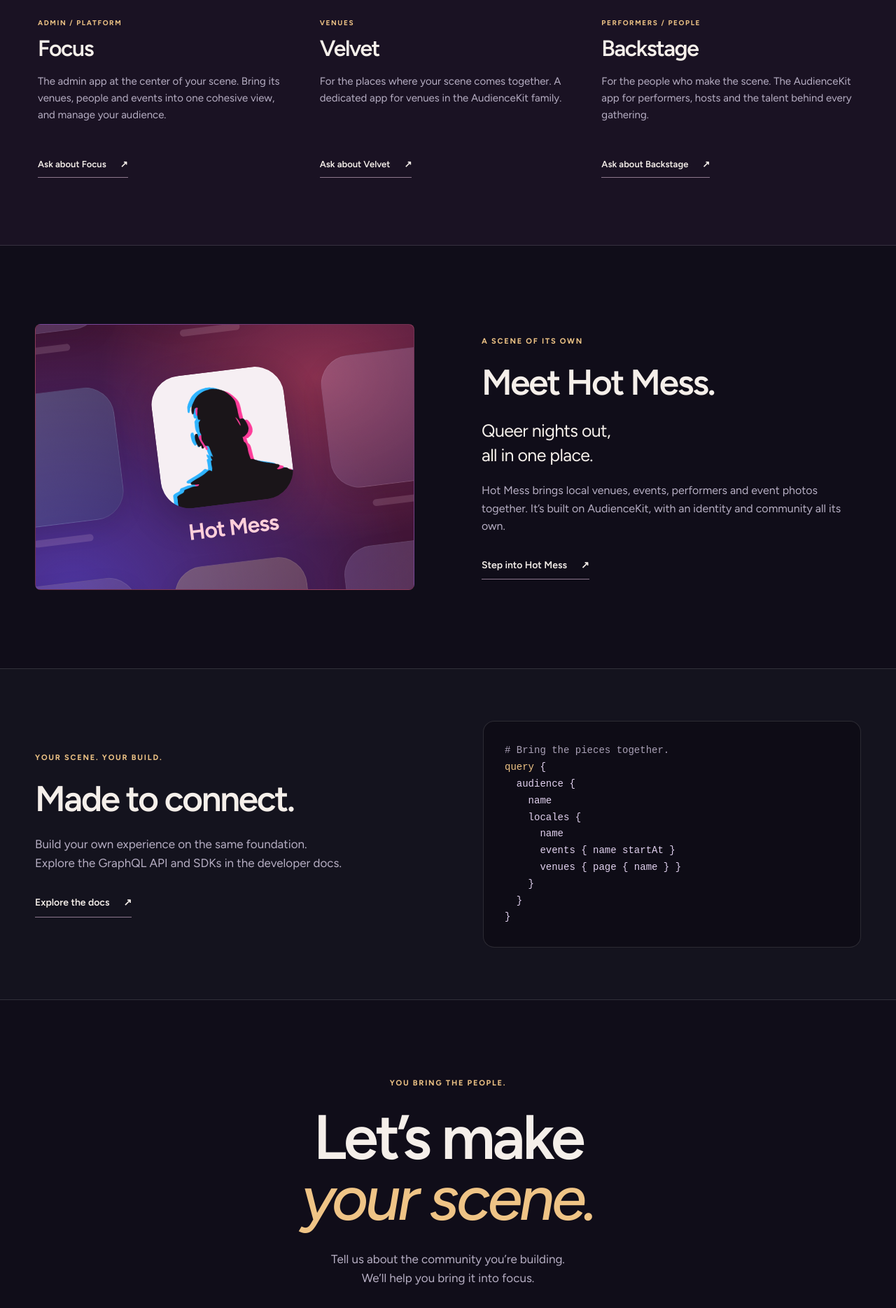
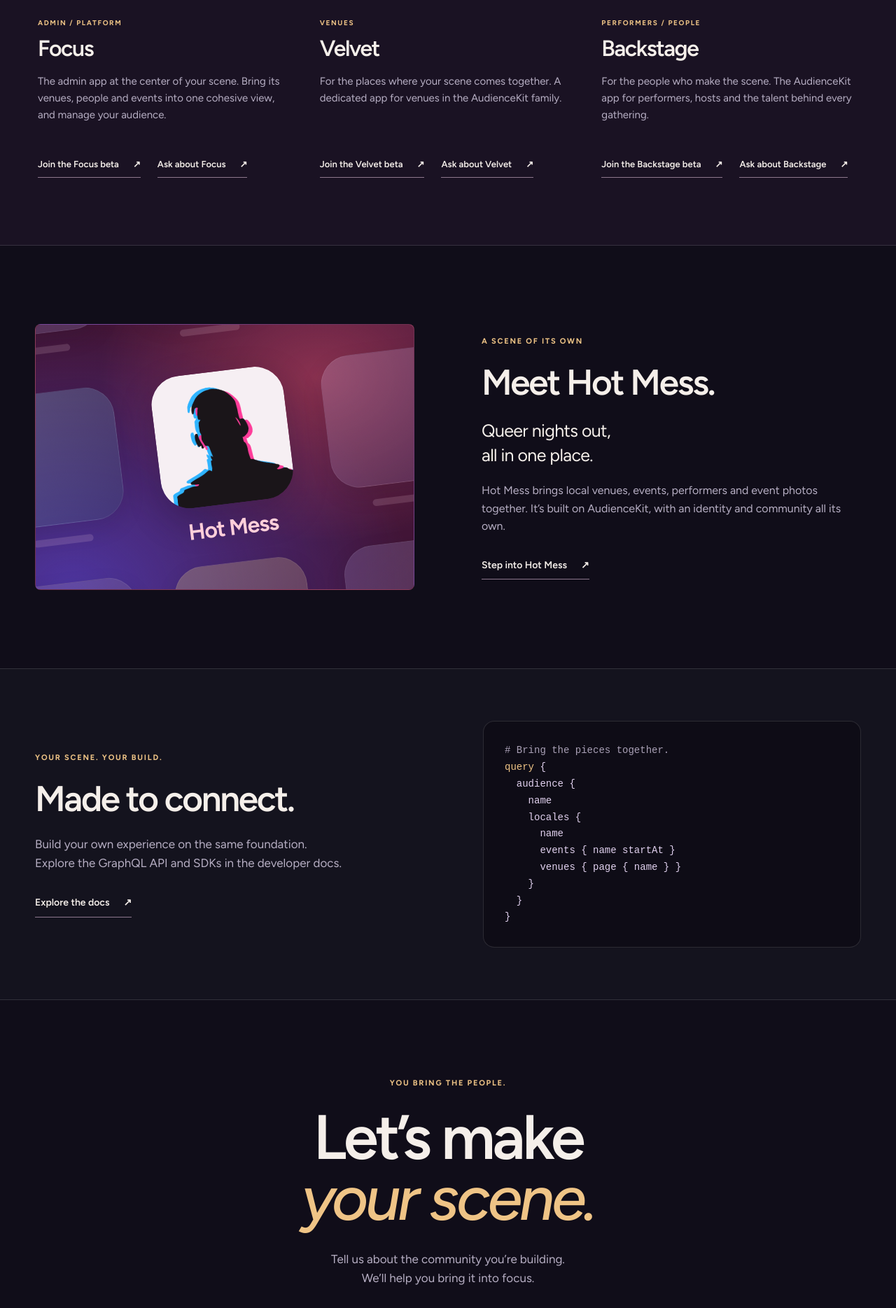
Before and after one commit to audience-kit/audience-kit.github.io, a Jekyll site: the page built from index.html, in a window 1280 px wide. Shown: the part 3861-5730 px from the top of the page at 70% size. Built offline with Jekyll 4.4.1, drawn with Linux system fonts in a browser that asks for light colours.

Commit message:
Link the Focus, Velvet and Backstage TestFlight betas
Each app card on the home page gets a "Join the <app> beta" link beside
"Ask about <app>"; the two wrap on narrow screens.

Co-Authored-By: Claude Opus 5.5 (1M context) <noreply@anthropic.com>
Claude-Session: https://claude.ai/code/session_01HoDBfxC3HyYtsy2Z86QPiN

```diff
--- a/assets/css/site.css
+++ b/assets/css/site.css
@@ -591,6 +591,12 @@ h1 em,.closing em {
   font-size:13px;
 }
 
+.product-links {
+  display:flex;
+  flex-wrap:wrap;
+  gap:4px 24px;
+}
+
 .hot-mess {
   display:grid;
   grid-template-columns:1fr 1fr;
--- a/index.html
+++ b/index.html
@@ -94,9 +94,9 @@ image: /assets/brand/focus.png
 <section class="kit-section" id="the-kit" aria-labelledby="kit-title"><div class="wrap">
   <div class="section-heading"><div><p class="eyebrow">The AudienceKit family</p><h2 id="kit-title">For the whole scene.<br>And everyone behind it.</h2></div><p>One connected foundation.<br>A place for every role.</p></div>
   <div class="product-grid">
-    <article class="product"><div class="product-art"><img src="{{ '/assets/brand/focus.png' | relative_url }}" alt="Focus's overlapping illuminated lenses" width="1254" height="1254" loading="lazy"></div><div class="product-copy"><span class="eyebrow">Admin / Platform</span><h3>Focus</h3><p>The admin app at the center of your scene. Bring its venues, people and events into one cohesive view, and manage your audience.</p><a class="text-link" href="mailto:{{ site.contact_email }}?subject=Tell%20me%20about%20Focus">Ask about Focus <span aria-hidden="true">↗</span></a></div></article>
-    <article class="product"><div class="product-art"><img src="{{ '/assets/brand/velvet.png' | relative_url }}" alt="Velvet's violet rope between gold stanchions" width="1254" height="1254" loading="lazy"></div><div class="product-copy"><span class="eyebrow">Venues</span><h3>Velvet</h3><p>For the places where your scene comes together. A dedicated app for venues in the AudienceKit family.</p><a class="text-link" href="mailto:{{ site.contact_email }}?subject=Tell%20me%20about%20Velvet">Ask about Velvet <span aria-hidden="true">↗</span></a></div></article>
-    <article class="product"><div class="product-art"><img src="{{ '/assets/brand/backstage.png' | relative_url }}" alt="Backstage's violet access pass with an illuminated doorway" width="1254" height="1254" loading="lazy"></div><div class="product-copy"><span class="eyebrow">Performers / People</span><h3>Backstage</h3><p>For the people who make the scene. The AudienceKit app for performers, hosts and the talent behind every gathering.</p><a class="text-link" href="mailto:{{ site.contact_email }}?subject=Tell%20me%20about%20Backstage">Ask about Backstage <span aria-hidden="true">↗</span></a></div></article>
+    <article class="product"><div class="product-art"><img src="{{ '/assets/brand/focus.png' | relative_url }}" alt="Focus's overlapping illuminated lenses" width="1254" height="1254" loading="lazy"></div><div class="product-copy"><span class="eyebrow">Admin / Platform</span><h3>Focus</h3><p>The admin app at the center of your scene. Bring its venues, people and events into one cohesive view, and manage your audience.</p><div class="product-links"><a class="text-link" href="https://testflight.apple.com/join/y3q8ejnT">Join the Focus beta <span aria-hidden="true">↗</span></a><a class="text-link" href="mailto:{{ site.contact_email }}?subject=Tell%20me%20about%20Focus">Ask about Focus <span aria-hidden="true">↗</span></a></div></div></article>
+    <article class="product"><div class="product-art"><img src="{{ '/assets/brand/velvet.png' | relative_url }}" alt="Velvet's violet rope between gold stanchions" width="1254" height="1254" loading="lazy"></div><div class="product-copy"><span class="eyebrow">Venues</span><h3>Velvet</h3><p>For the places where your scene comes together. A dedicated app for venues in the AudienceKit family.</p><div class="product-links"><a class="text-link" href="https://testflight.apple.com/join/9RkwsTZJ">Join the Velvet beta <span aria-hidden="true">↗</span></a><a class="text-link" href="mailto:{{ site.contact_email }}?subject=Tell%20me%20about%20Velvet">Ask about Velvet <span aria-hidden="true">↗</span></a></div></div></article>
+    <article class="product"><div class="product-art"><img src="{{ '/assets/brand/backstage.png' | relative_url }}" alt="Backstage's violet access pass with an illuminated doorway" width="1254" height="1254" loading="lazy"></div><div class="product-copy"><span class="eyebrow">Performers / People</span><h3>Backstage</h3><p>For the people who make the scene. The AudienceKit app for performers, hosts and the talent behind every gathering.</p><div class="product-links"><a class="text-link" href="https://testflight.apple.com/join/6WrB4nFH">Join the Backstage beta <span aria-hidden="true">↗</span></a><a class="text-link" href="mailto:{{ site.contact_email }}?subject=Tell%20me%20about%20Backstage">Ask about Backstage <span aria-hidden="true">↗</span></a></div></div></article>
   </div>
 </div></section>
 <section class="section wrap hot-mess" id="hot-mess" aria-labelledby="hot-mess-title"><div class="hot-mess-art"><div class="phone-launcher"><div class="launcher-neighbor launcher-top-left" aria-hidden="true"></div><div class="launcher-neighbor launcher-top" aria-hidden="true"></div><div class="launcher-neighbor launcher-top-right" aria-hidden="true"></div><div class="launcher-neighbor launcher-left" aria-hidden="true"></div><div class="launcher-neighbor launcher-right" aria-hidden="true"></div><div class="launcher-neighbor launcher-bottom-left" aria-hidden="true"></div><div class="launcher-neighbor launcher-bottom" aria-hidden="true"></div><div class="launcher-neighbor launcher-bottom-right" aria-hidden="true"></div><div class="hot-mess-lockup"><img src="{{ '/assets/brand/hotmess.png' | relative_url }}" width="1024" height="1024" alt="" loading="lazy"><span class="hot-mess-name">Hot Mess</span></div></div></div><div class="hot-mess-copy"><p class="eyebrow">A scene of its own</p><h2 id="hot-mess-title">Meet Hot Mess.</h2><p class="large-copy">Queer nights out,<br>all in one place.</p><p>Hot Mess brings local venues, events, performers and event photos together. It’s built on AudienceKit, with an identity and community all its own.</p><a class="text-link" href="https://hotmess.social">Step into Hot Mess <span aria-hidden="true">↗</span></a></div></section>
```
